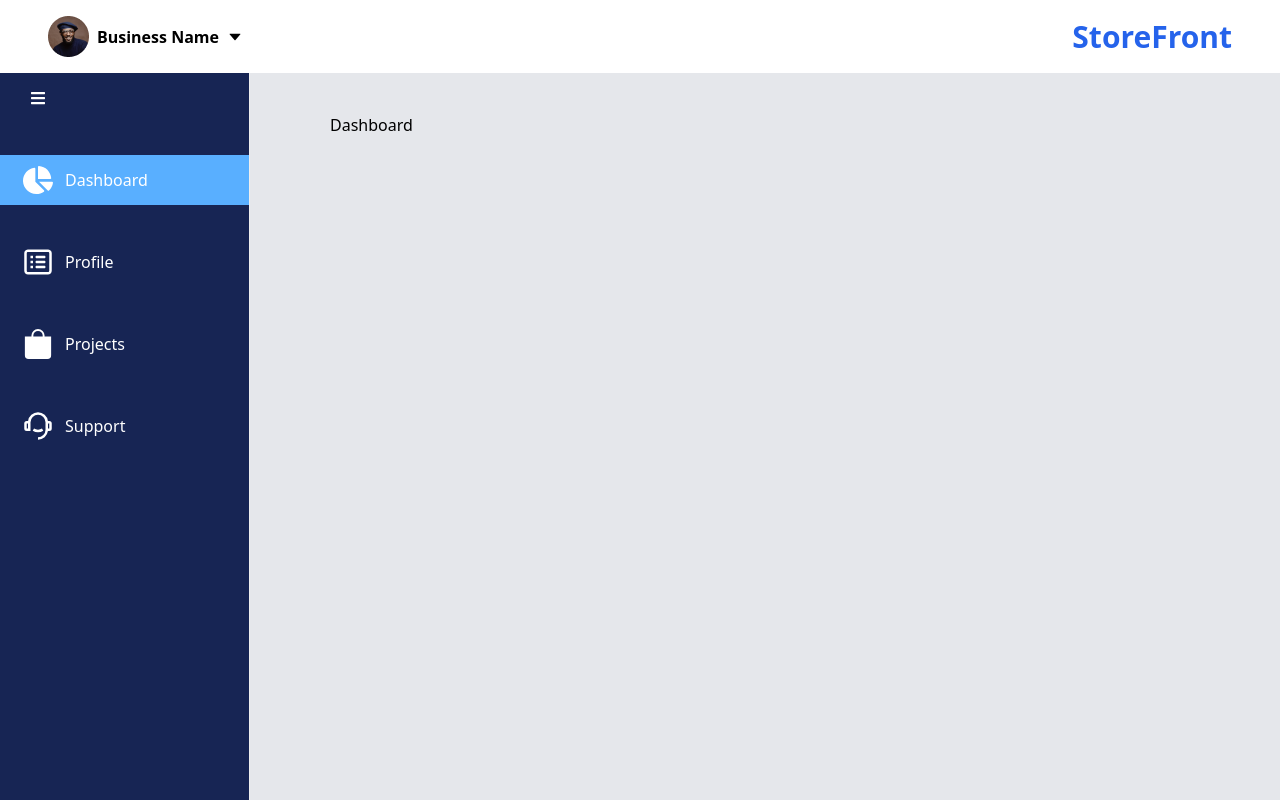
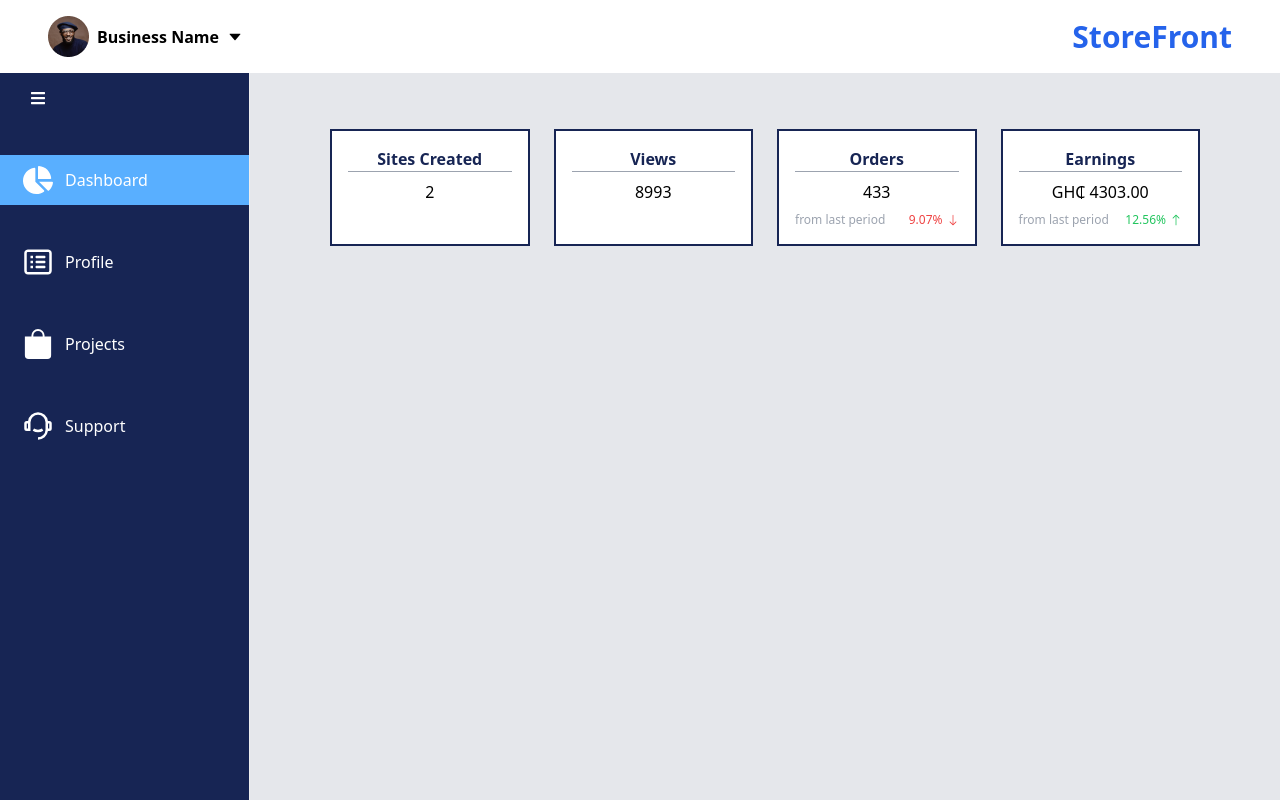
Before and after one commit to mansir93/Amalitech-storefront, a React (Create React App) app: page /account in a window 1280 px wide. Built offline with nearby package versions, Linux system fonts and the light colour scheme.

Commit message:
update
added profile to the dashboard

```diff
--- a/src/Pages/Dashboard.jsx
+++ b/src/Pages/Dashboard.jsx
@@ -1,9 +1,52 @@
-import React from 'react'
+import { BsArrowDown } from "react-icons/bs";
+import { BsArrowUp } from "react-icons/bs";
+import React from "react";
 
 const Dashboard = () => {
   return (
-    <div>Dashboard</div>
-  )
-}
+    <section>
+      <div className="my-4 flex flex-wrap gap-2 flex-col md:flex-row lg:flex-row space-y-4 lg:space-y-0 lg:space-x-4">
+        <div className="flex-1 flex flex-col gap-2 items-center bg-white border-2 border-blue-950 p-4">
+          <h1 className="w-full text-center border-b border-gray-400 text-blue-950 font-bold">
+            {" "}
+            Sites Created
+          </h1>
+          <div className="text-center">2</div>
+        </div>
+        <div className="flex-1 flex flex-col gap-2 items-center bg-white border-2 border-blue-950 p-4">
+          <h1 className="w-full text-center border-b border-gray-400 text-blue-950 font-bold">
+            Views
+          </h1>
+          <div className="text-center">8993</div>
+        </div>
 
-export default Dashboard
+        <div className="flex-1 flex flex-col gap-2 items-center bg-white border-2 border-blue-950 p-4">
+          <h1 className="w-full text-center border-b border-gray-400 text-blue-950 font-bold">
+            Orders
+          </h1>{" "}
+          <div className="text-center">433</div>
+          <div className="w-full flex justify-between items-center">
+            <span className="text-xs text-gray-400">from last period</span>
+            <span className="flex items-center text-red-500  gap-1 text-xs">
+              9.07% <BsArrowDown />
+            </span>
+          </div>
+        </div>
+        <div className="flex-1 flex flex-col gap-2 items-center bg-white border-2 border-blue-950 p-4">
+          <h1 className="w-full text-center border-b border-gray-400 text-blue-950 font-bold">
+            Earnings
+          </h1>{" "}
+          <div className="text-center">GH₵ 4303.00</div>
+          <div className="w-full flex justify-between items-center">
+            <span className=" text-xs text-gray-400">from last period</span>
+            <span className="flex items-center text-green-500  gap-1 text-xs">
+              12.56% <BsArrowUp />{" "}
+            </span>
+          </div>
+        </div>
+      </div>
+    </section>
+  );
+};
+
+export default Dashboard;
--- a/src/Pages/Profile.jsx
+++ b/src/Pages/Profile.jsx
@@ -1,9 +1,59 @@
-import React from 'react'
+import { FaPen } from "react-icons/fa";
+import React from "react";
+import Avatar from "../Assets/ProfileAvatar.png";
 
 const Profile = () => {
   return (
-    <div>Profile</div>
-  )
-}
+    <section>
+      <div className="w-full flex flex-col justify-center items-center gap-8 p-8">
+        <div className=" flex justify-center items-center gap-8">
+          <img src={Avatar} className="" alt="" />
+          <h1 className="flex items-center gap-2 text-2xl font-bold text-blue-950">
+            Business Name{" "}
+            <span>
+              {" "}
+              <FaPen />
+            </span>
+          </h1>
+        </div>
+        <div className="w-full flex flex-col justify-center items-center gap-8 p-8">
+          <div className="w-full max-w-md flex flex-col bg-white shadow-md p-2">
+            <label className=" text-gray-500">Email</label>
+            <span className="flex justify-between items-center gap-2 ">
+              <input
+                className="text-blue-950 border-none outline-none"
+                value="business.and@gmail.com"
+              />{" "}
+              <FaPen />
+            </span>
+          </div>{" "}
+          <div className="w-full max-w-md flex flex-col bg-white shadow-md p-2">
+            <label className=" text-gray-500">Contact</label>
+            <span className="flex justify-between items-center gap-2 ">
+              <input
+                className="text-blue-950 border-none outline-none"
+                value="+233 247 000 000"
+              />{" "}
+              <FaPen />
+            </span>
+          </div>
+          <div className="w-full max-w-md flex flex-col bg-white shadow-md p-2">
+            <label className=" text-gray-500">Location</label>
+            <span className="flex justify-between items-center gap-2 ">
+              <input
+                className="text-blue-950 border-none outline-none"
+                value="10th Avenue Ron Island Street Takoradi, Ghana"
+              />{" "}
+              <FaPen />
+            </span>
+          </div>
+          <div className="w-full max-w-md flex justify-end items-end p-2  ">
+            <button className="text-white bg-blue-950 py-4 px-8">Save</button>
+          </div>
+        </div>
+      </div>
+    </section>
+  );
+};
 
-export default Profile
+export default Profile;
```
Also changed, not shown: src/Assets/ProfileAvatar.png (added).
